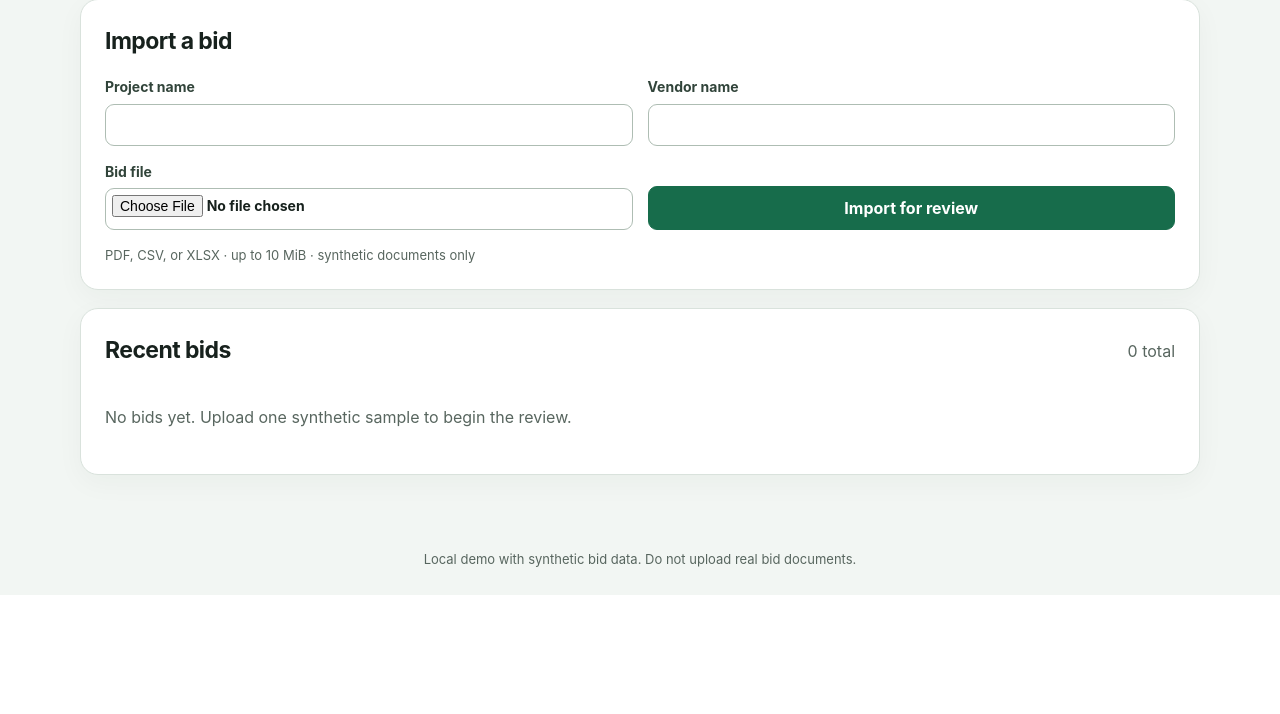
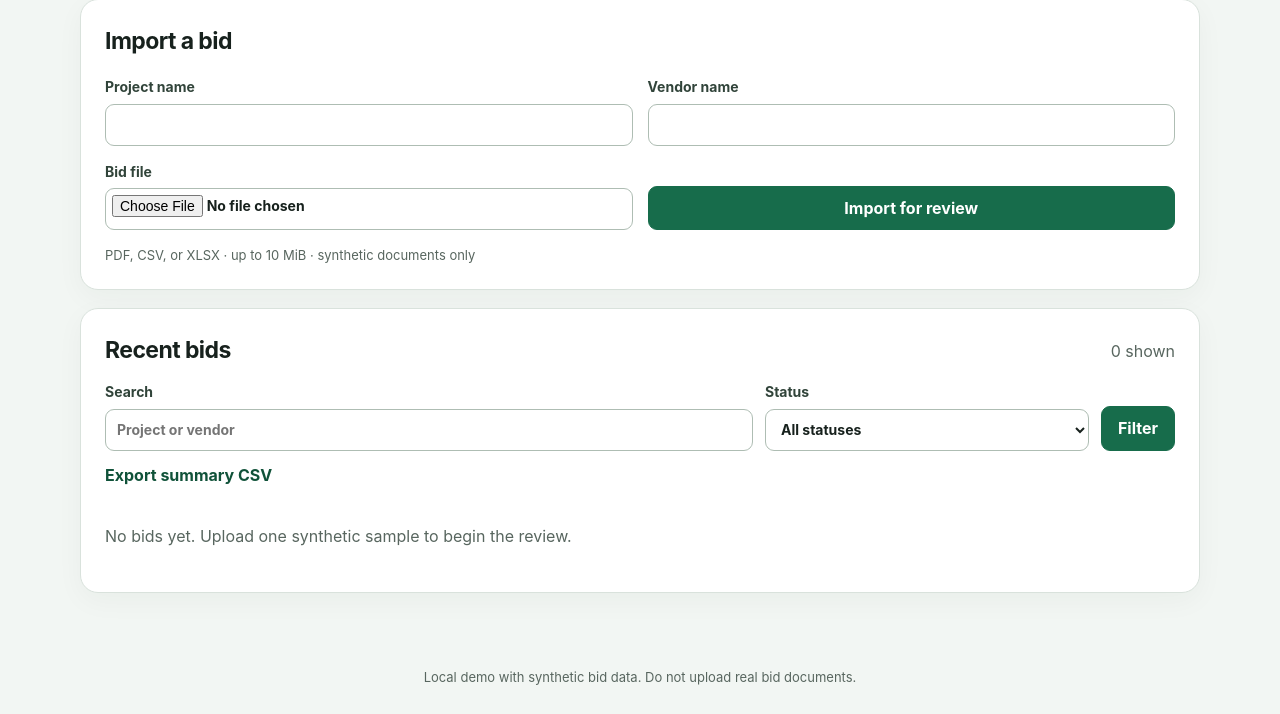
Before and after one commit to KhangTran69/bid-trace, a FastAPI app: template app/templates/index.html in a window 1280 px wide. Shown: the part 393-1107 px from the top of the page. Before the commit the page ends 988 px from the top, so only its background shows below. Run offline with FastAPI, Linux system fonts and the light colour scheme; the template is opened without the code that fills it, so the values that code supplies are empty.

Commit message:
feat(reporting): bid-list filters and cross-bid summary CSV
- Bid list supports ?q= search over project/vendor and ?status= filtering;
  unknown status values are ignored; template gains a filter form and a
  filtered empty state
- GET /exports/all.csv returns a one-row-per-bid summary (status, item
  counts, reviewed totals) with the formula-injection guard applied to text
  fields; protected like other exports
- Tests cover search/status filters, summary rows, formula guarding, and
  the auth redirect

```diff
--- a/app/services/exports.py
+++ b/app/services/exports.py
@@ -2,10 +2,10 @@ import csv
 from decimal import Decimal
 from io import StringIO
 
-from sqlalchemy import select
+from sqlalchemy import case, func, select
 from sqlalchemy.orm import Session, joinedload
 
-from app.models import Bid
+from app.models import Bid, BidLineItem
 from app.services.errors import Conflict, NotFound
 
 HEADERS = (
@@ -22,12 +22,26 @@ HEADERS = (
     "source_locator",
 )
 
+SUMMARY_HEADERS = (
+    "bid_id",
+    "project_name",
+    "vendor_name",
+    "status",
+    "item_count",
+    "approved_items",
+    "total_reviewed_amount",
+)
+
 
 def _safe_text(value: str) -> str:
     stripped = value.lstrip(" \t\r\n")
     if stripped.startswith(("=", "+", "-", "@")):
         return "'" + value
     return value
+
+
+def _money(value: object) -> Decimal:
+    return value if isinstance(value, Decimal) else Decimal(str(value)).quantize(Decimal("0.01"))
 
 
 def export_bid_csv(session: Session, bid_id: int) -> str:
@@ -65,5 +79,42 @@ def export_bid_csv(session: Session, bid_id: int) -> str:
                 _safe_text(bid.document.filename),
                 _safe_text(item.source_locator),
             )
+            )
+    return output.getvalue()
+
+
+def export_bids_summary_csv(session: Session) -> str:
+    """One row per bid with review progress and totals; no approval gating."""
+    rows = session.execute(
+        select(
+            Bid.id,
+            Bid.project_name,
+            Bid.vendor_name,
+            Bid.status,
+            func.count(BidLineItem.id),
+            func.sum(case((BidLineItem.status == "approved", 1), else_=0)),
+            func.coalesce(
+                func.sum(BidLineItem.reviewed_quantity * BidLineItem.reviewed_unit_price), 0
+            ),
+        )
+        .outerjoin(BidLineItem, BidLineItem.bid_id == Bid.id)
+        .group_by(Bid.id)
+        .order_by(Bid.id)
+    ).all()
+
+    output = StringIO(newline="")
+    writer = csv.writer(output, lineterminator="\r\n")
+    writer.writerow(SUMMARY_HEADERS)
+    for bid_id, project_name, vendor_name, status, item_count, approved, amount in rows:
+        writer.writerow(
+            (
+                bid_id,
+                _safe_text(project_name),
+                _safe_text(vendor_name),
+                status,
+                item_count,
+                approved or 0,
+                _money(amount),
+            )
         )
     return output.getvalue()
--- a/app/static/styles.css
+++ b/app/static/styles.css
@@ -86,3 +86,6 @@ button:hover, .button:hover { background: var(--accent-dark); }
 .audit-table th, .audit-table td { text-align: left; padding: 8px 10px; border-bottom: 1px solid var(--line); }
 .audit-table th { color: var(--muted); font-size: 12px; letter-spacing: .06em; text-transform: uppercase; }
 .nav-link { font-weight: 650; color: var(--accent-dark); text-decoration: none; }
+.filter-form { display: grid; grid-template-columns: 2fr 1fr auto; gap: 12px; align-items: end; margin-bottom: 16px; }
+.filter-form select { width: 100%; min-height: 42px; padding: 9px 11px; border: 1px solid #aebdb3; border-radius: 9px; background: #fff; color: var(--ink); font: inherit; }
+.export-link { align-self: center; white-space: nowrap; }
--- a/app/templates/index.html
+++ b/app/templates/index.html
@@ -20,7 +20,19 @@
   </section>
 
   <section class="panel" aria-labelledby="bids-title">
-    <div class="section-heading"><h2 id="bids-title">Recent bids</h2><span>{{ bids|length }} total</span></div>
+    <div class="section-heading"><h2 id="bids-title">Recent bids</h2><span>{{ bids|length }} shown</span></div>
+    <form class="filter-form" action="/" method="get" aria-label="Filter bids">
+      <label>Search <input name="q" value="{{ q }}" maxlength="160" placeholder="Project or vendor"></label>
+      <label>Status
+        <select name="status">
+          <option value="">All statuses</option>
+          <option value="needs_review" {% if status == 'needs_review' %}selected{% endif %}>Needs review</option>
+          <option value="approved" {% if status == 'approved' %}selected{% endif %}>Approved</option>
+        </select>
+      </label>
+      <button type="submit">Filter</button>
+      <a class="nav-link export-link" href="/exports/all.csv">Export summary CSV</a>
+    </form>
     {% if bids %}
       <ul class="bid-list">
         {% for bid in bids %}
@@ -30,6 +42,8 @@
           </li>
         {% endfor %}
       </ul>
+    {% elif q or status %}
+      <p class="empty-state">No bids match the current filters.</p>
     {% else %}
       <p class="empty-state">No bids yet. Upload one synthetic sample to begin the review.</p>
     {% endif %}
```
Also changed, not shown: app/routes/bids.py (+16 -3 lines), app/routes/deps.py (+14 -3 lines), app/routes/exports.py (+11 -1 lines), tests/test_reporting.py (added, +141 -0 lines), README.md.
